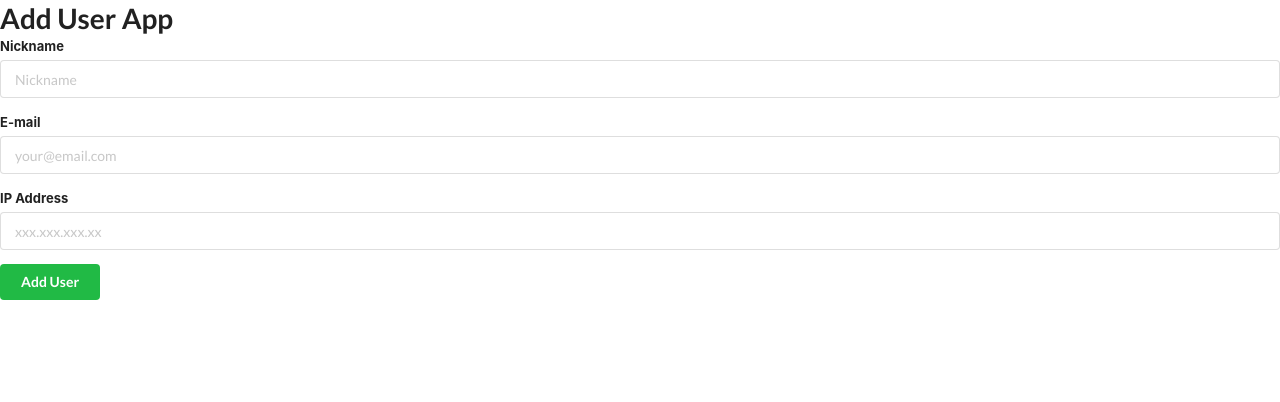
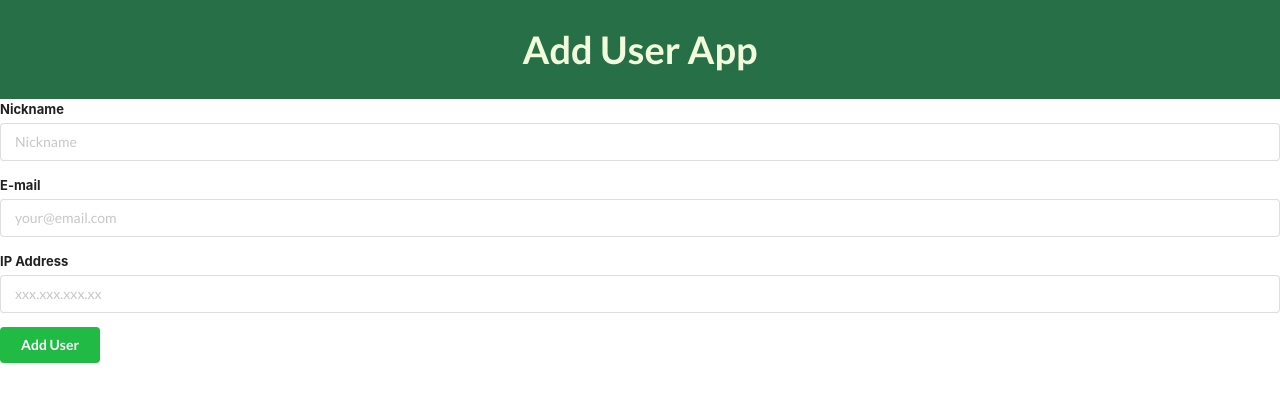
Before and after one commit to mateuszlubianka1993/add-user-react, a React (Create React App) app: page / in a window 1280 px wide. Shown: the top 402 px of the page. Built offline with nearby package versions, Linux system fonts and the light colour scheme.

Commit message:
add Header.css

```diff
--- a/src/components/AddUserForm.js
+++ b/src/components/AddUserForm.js
@@ -6,7 +6,6 @@ class AddUserForm extends React.Component {
         this.nickRef = React.createRef();
         this.mailRef = React.createRef();
         this.ipRef = React.createRef();
-        this.deleteBtnRef = React.createRef();
     };
 
     render() {
@@ -20,7 +19,7 @@ class AddUserForm extends React.Component {
 
         const deleteBtn = () => {
             if(this.props.users.length!==0) {
-                return(<button onClick={this.props.removeUsersList} ref={this.deleteBtnRef} className="negative ui button">Remove List</button>);
+                return(<button onClick={this.props.removeUsersList} className="negative ui button">Remove List</button>);
             };
         };
 
--- a/src/components/Header.js
+++ b/src/components/Header.js
@@ -1,9 +1,10 @@
 import React from 'react';
+import './styles/Header.css';
 
 const Header = () => {
     return (
         <div className="header-container">
-            <h1>Add User App</h1>
+            <h1 className="header-txt">Add User App</h1>
         </div>
     );
 };
--- /dev/null
+++ b/src/components/styles/Header.css
@@ -0,0 +1,9 @@
+.header-container {
+    background-color:#277047;
+    text-align: center;
+    padding: 25px;
+}
+.header-txt {
+    font-size: 38px;
+    color: #f2fbdc;
+}
```
